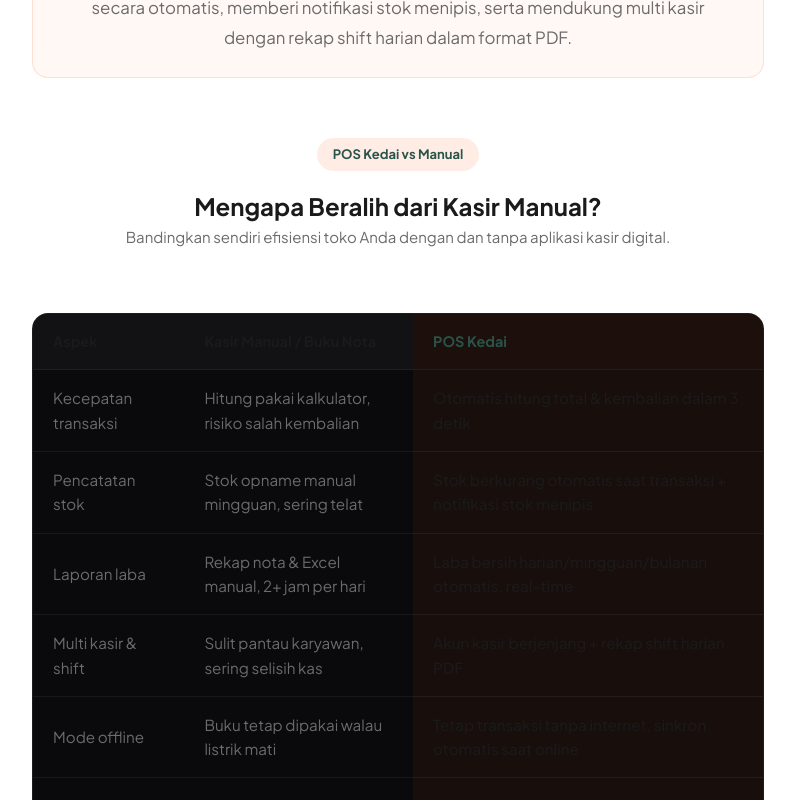
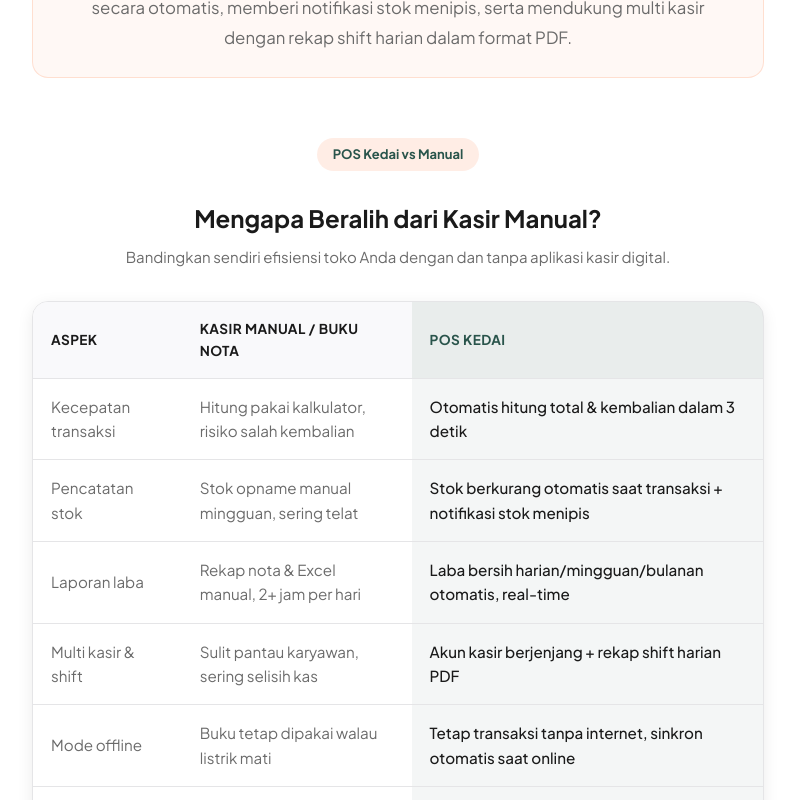
Before and after one commit to KedaiVPN/website-pos-kedai, a Next.js app: page /faq in a window 1280 px wide. Shown: the part 2980-3780 px from the top of the page, without its empty margins (242-1037 px from the left). Built offline with nearby package versions, Linux system fonts and the light colour scheme.

Commit message:
fix: perbaiki comparison table & definition block di FAQ ke light theme agar nyambung dengan tema website

```diff
--- a/app/globals.css
+++ b/app/globals.css
@@ -1561,18 +1561,33 @@
   font-weight: 700;
 }
 
-/* --- Comparison Section (Penutup FAQ) --- */
+/* --- Comparison Section (Penutup FAQ, Light Theme) --- */
 .comparison-section {
   padding: 40px 0 60px 0;
+}
+
+.comparison-section .faq-header {
+  margin-bottom: 32px;
+}
+
+.comparison-section .faq-header h2 {
+  margin-top: 12px;
+  margin-bottom: 8px;
+  color: var(--text-primary);
+}
+
+.comparison-section .faq-header p {
+  color: var(--text-secondary);
 }
 
 .comparison-table-wrapper {
   overflow-x: auto;
   -webkit-overflow-scrolling: touch;
-  margin-top: 32px;
+  margin-top: 24px;
   border-radius: 16px;
-  border: 1px solid rgba(255, 255, 255, 0.08);
-  background: var(--surface-card, #0a0a0c);
+  border: 1px solid var(--border-subtle);
+  background: #ffffff;
+  box-shadow: var(--shadow-float);
 }
 
 .comparison-table {
@@ -1584,15 +1599,17 @@
 
 .comparison-table th,
 .comparison-table td {
-  padding: 16px 20px;
-  border-bottom: 1px solid rgba(255, 255, 255, 0.06);
+  padding: 16px 18px;
+  border-bottom: 1px solid var(--border-subtle);
 }
 
 .comparison-table th {
   font-weight: 700;
   color: var(--text-primary);
-  background: rgba(255, 255, 255, 0.03);
-  font-size: 0.9rem;
+  background: #f9f9fb;
+  font-size: 0.85rem;
+  text-transform: uppercase;
+  letter-spacing: 0.4px;
 }
 
 .comparison-table td {
@@ -1605,13 +1622,13 @@
 }
 
 .comparison-table .highlight-col {
-  background: rgba(255, 84, 0, 0.06);
+  background: rgba(41, 84, 75, 0.05);
   color: var(--text-primary);
   font-weight: 500;
 }
 
 .comparison-table th.highlight-col {
-  background: rgba(255, 84, 0, 0.08);
+  background: rgba(41, 84, 75, 0.1);
   color: var(--orange);
   font-weight: 700;
 }
```
